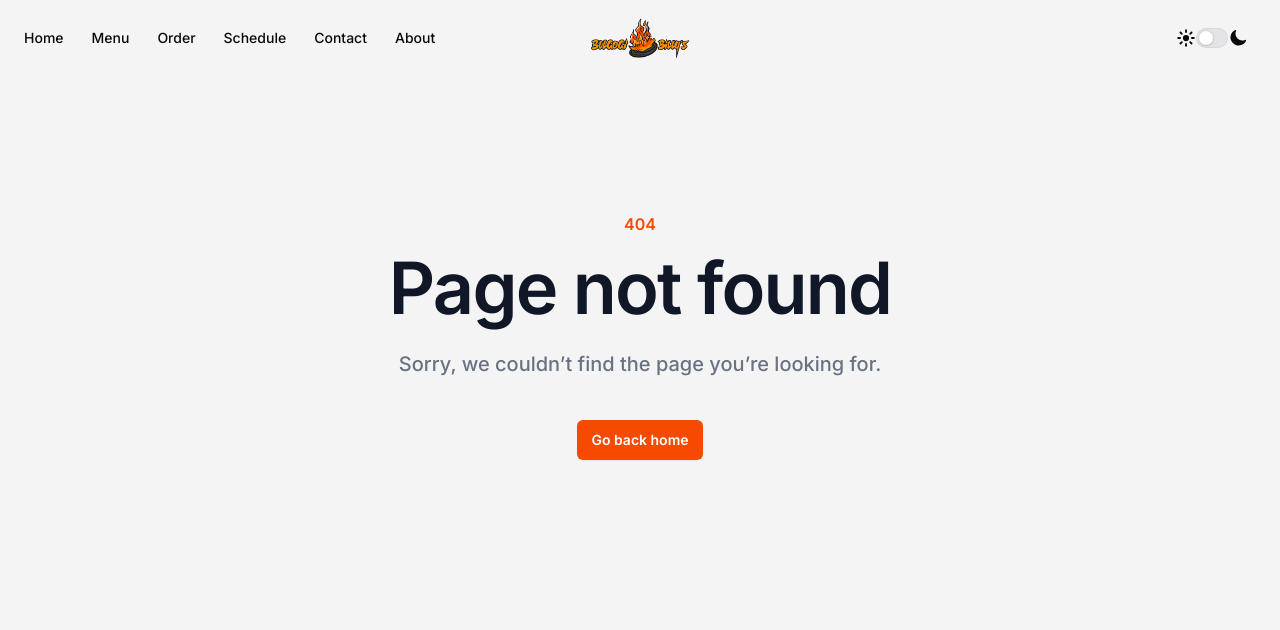
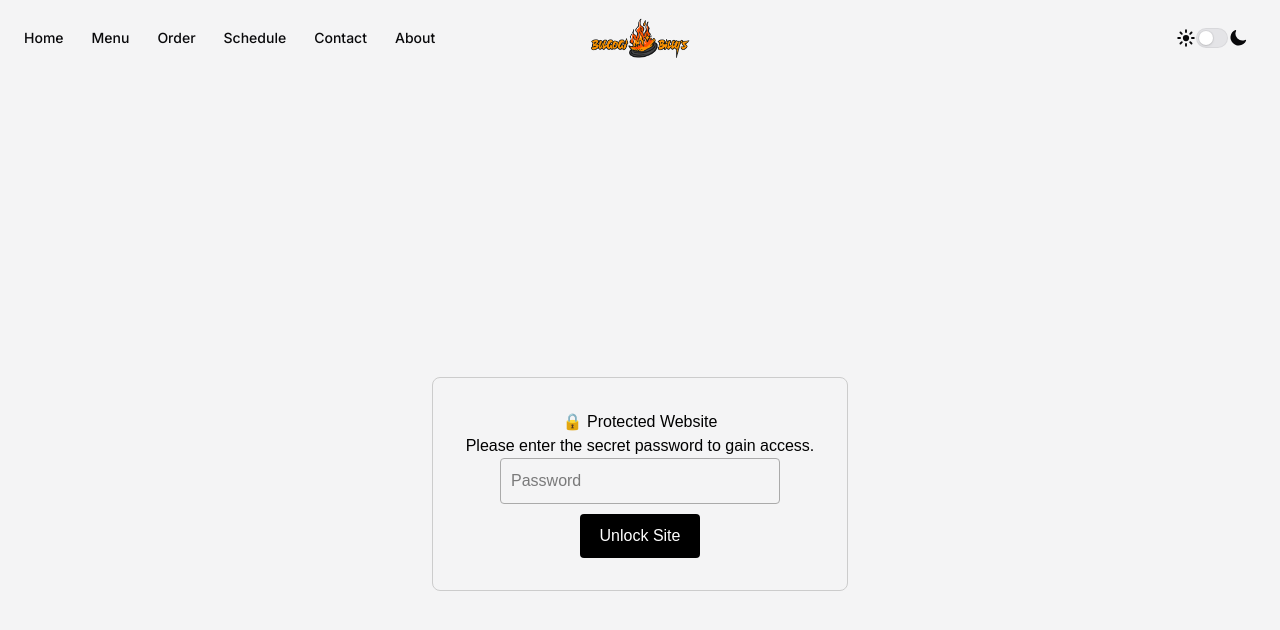
Before and after one commit to lukeludlow/bulgogi-billys, a React (Vite) app: page /enter-password in a window 1280 px wide. Before the commit this address had no page. Shown: the top 630 px of the page. Built offline with nearby package versions, Linux system fonts and the light colour scheme.

Commit message:
add password protect

```diff
--- /dev/null
+++ b/middleware.ts
@@ -0,0 +1,35 @@
+import { next, rewrite } from "@vercel/edge";
+
+export const config = {
+    // Run this middleware on all pages, but exclude static assets (images, css, etc.)
+    matcher: [
+        "/((?!_next/static|_next/image|favicon.ico|assets/|.*\\.(?:svg|png|jpg|jpeg|gif|webp)$).*)",
+    ],
+};
+
+const SITE_PASSWORD = process.env.SITE_PASSWORD;
+
+// @ts-expect-error any is ok here
+export default function middleware(request) {
+    const url = new URL(request.url);
+
+    // Allow access to the password screen itself so users can log in
+    if (url.pathname === "/enter-password") {
+        return next();
+    }
+
+    // Extract cookies from the incoming request headers
+    const cookieHeader = request.headers.get("cookie") || "";
+    const hasValidAuth = cookieHeader.includes(
+        `site_auth_token=${SITE_PASSWORD}`,
+    );
+
+    // If they don't have the cookie, silently rewrite the view to the password page
+    if (!hasValidAuth) {
+        url.pathname = "/enter-password";
+        return rewrite(url);
+    }
+
+    // If authorized, proceed normally
+    return next();
+}
--- a/package.json
+++ b/package.json
@@ -15,6 +15,7 @@
         "@heroicons/react": "^2.2.0",
         "@tailwindcss/vite": "^4.2.4",
         "@vercel/analytics": "^2.0.1",
+        "@vercel/edge": "^1.3.1",
         "clsx": "^2.1.1",
         "motion": "^12.38.0",
         "react": "^19.2.5",
--- a/src/main.tsx
+++ b/src/main.tsx
@@ -14,6 +14,7 @@ import Order from "@/pages/order/Order.tsx";
 import OrderNow from "@/pages/order-now/OrderNow.tsx";
 import Contact from "@/pages/contact/Contact.tsx";
 import About from "@/pages/about/About.tsx";
+import EnterPassword from "@/pages/enter-password/EnterPassword.tsx";
 
 const router = createBrowserRouter([
     {
@@ -49,6 +50,10 @@ const router = createBrowserRouter([
                 element: <About />,
             },
             {
+                path: "/enter-password",
+                element: <EnterPassword />,
+            },
+            {
                 path: "*",
                 element: <NotFound />,
             },
--- /dev/null
+++ b/src/pages/enter-password/EnterPassword.tsx
@@ -0,0 +1,81 @@
+import { useState } from "react";
+
+export default function EnterPassword() {
+    const [password, setPassword] = useState("");
+    const [error, setError] = useState(false);
+
+    return (
+        <div
+            style={{
+                display: "flex",
+                justifyContent: "center",
+                alignItems: "center",
+                height: "100vh",
+                fontFamily: "sans-serif",
+            }}
+        >
+            <form
+                onSubmit={handleSubmit}
+                style={{
+                    padding: "2rem",
+                    border: "1px solid #ccc",
+                    borderRadius: "8px",
+                    textAlign: "center",
+                }}
+            >
+                <h2>🔒 Protected Website</h2>
+                <p>Please enter the secret password to gain access.</p>
+                <input
+                    type="password"
+                    placeholder="Password"
+                    value={password}
+                    onChange={(e) => {
+                        setPassword(e.target.value);
+                        setError(false);
+                    }}
+                    style={{
+                        padding: "10px",
+                        width: "80%",
+                        marginBottom: "10px",
+                        borderRadius: "4px",
+                        border: "1px solid #aaa",
+                    }}
+                    required
+                />
+                {error && (
+                    <p style={{ color: "red", fontSize: "14px" }}>
+                        Incorrect password. Try again.
+                    </p>
+                )}
+                <button
+                    type="submit"
+                    style={{
+                        padding: "10px 20px",
+                        cursor: "pointer",
+                        background: "#000",
+                        color: "#fff",
+                        border: "none",
+                        borderRadius: "4px",
+                    }}
+                >
+                    Unlock Site
+                </button>
+            </form>
+        </div>
+    );
+
+    function handleSubmit(e) {
+        e.preventDefault();
+
+        if (password === import.meta.env.SITE_PASSWORD) {
+            // Save the token cookie valid for 30 days
+            const maxAge = 60 * 60 * 24 * 30;
+            document.cookie = `site_auth_token=${password}; path=/; max-age=${maxAge}; SameSite=Strict; Secure`;
+
+            // Reload the page. The middleware will now see the cookie and let the user through!
+            window.location.href = "/";
+        } else {
+            setError(true);
+        }
+    }
+}
```
Also changed, not shown: vercel.json (added), 1 other file (tests, documents, lock files or other folders).
